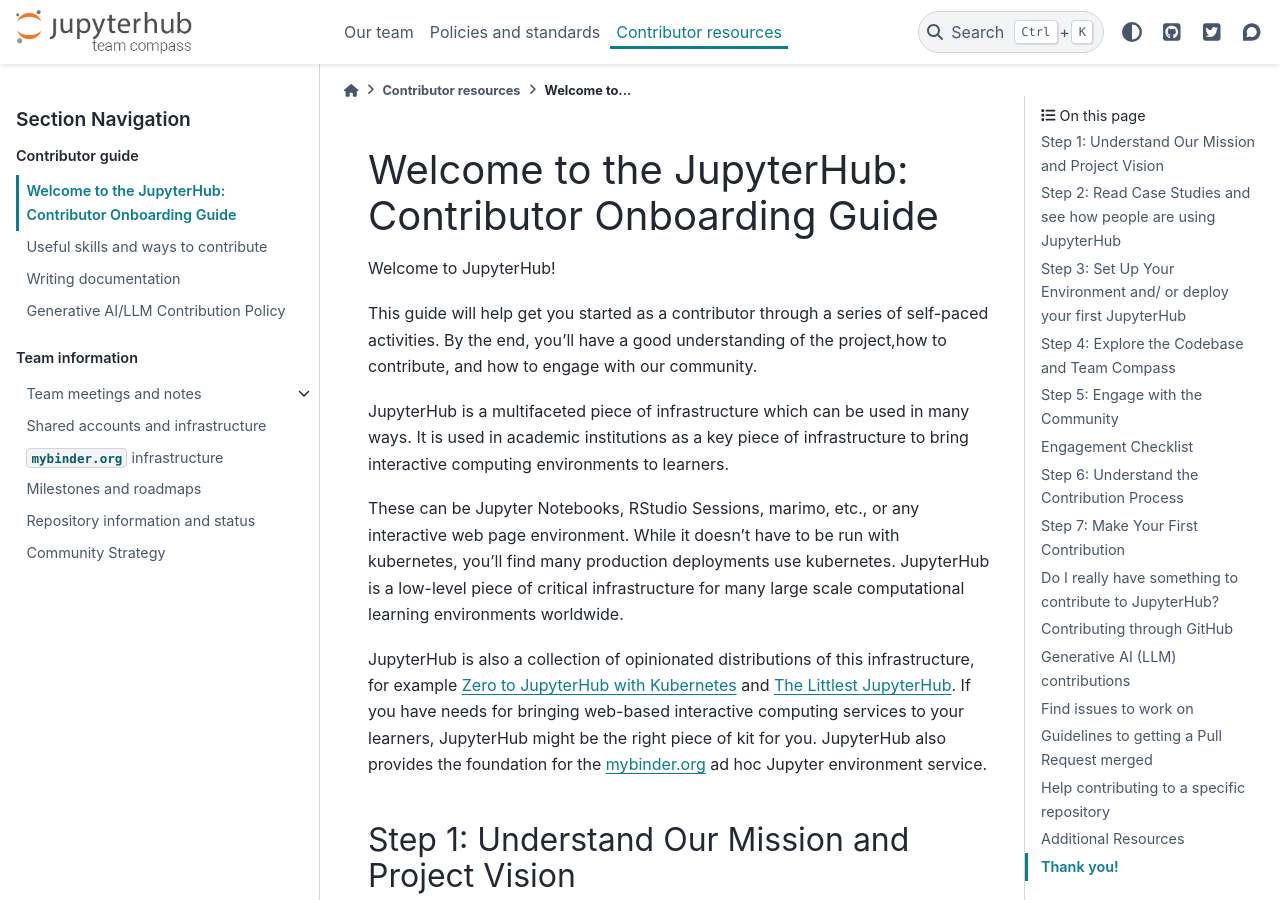
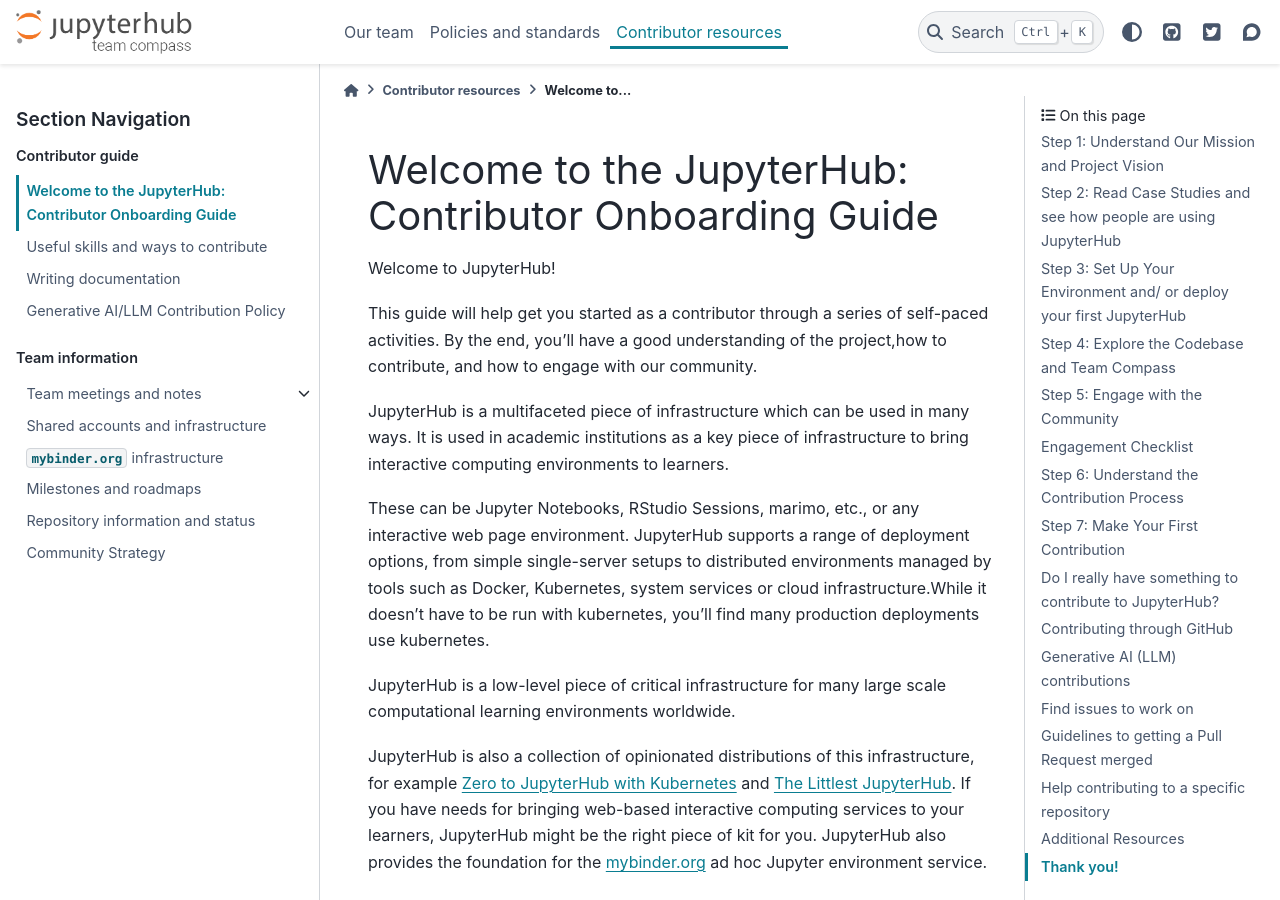
Before and after one commit to jupyterhub/team-compass, a Sphinx documentation site: the page built from docs/contribute/guide.md, in a window 1280 px wide and 900 px high. Built offline with Sphinx 7.4.7 and the PyData theme 0.15.4, drawn with Linux system fonts in a browser that asks for light colours; the version number could not be read and is left out; some of the changed text lies outside the part shown.

```diff
--- a/docs/contribute/guide.md
+++ b/docs/contribute/guide.md
@@ -10,7 +10,8 @@ It is used in academic institutions as a key piece of infrastructure
 to bring interactive computing environments to learners.
 
 These can be Jupyter Notebooks, RStudio Sessions, marimo, etc., or any interactive web page environment.
-While it doesn't have to be run with kubernetes, you'll find many production deployments use kubernetes.
+JupyterHub supports a range of deployment options, from simple single-server setups to distributed environments managed by tools such as Docker, Kubernetes, system services or cloud infrastructure.While it doesn't have to be run with kubernetes, you'll find many production deployments use kubernetes.
+
 JupyterHub is a low-level piece of critical infrastructure for many large scale computational learning environments worldwide.
 
 JupyterHub is also a collection of opinionated distributions of this infrastructure, for example [Zero to JupyterHub with Kubernetes](https://z2jh.jupyter.org/)
@@ -202,7 +203,13 @@ These are not strict rules, but recommended guidelines from the JupyterHub maint
   This makes it easier to find all changes since the last deployment `git log --merges --pretty=format:"%h %<(10,trunc)%an %<(15)%ar %s" <deployed-revision>..` and your PR easier to review.
 - **Make it clear when your PR is ready for review.**
   Prefix the title of your pull request (PR) with `[MRG]` if the contribution is complete and should be subjected to a detailed review.
+
+- **Link the issue you're working on.**
+  Including a link to the issue your pull request seeks to address so collaborators and reviewers can easily understand the context, track progress and provide more effective feedback on your contribution.
+
 - **Use commit messages to describe _why_ you are proposing the changes you are proposing.**
+#a great example of a commit message#
+
 - **Try to not rush changes** (the definition of rush depends on how big your changes are).
   JupyterHub is maintained by a global community of contributors, many of whom are volunteers. Reviews may take time, so please be patient.
   Wait patiently for a reviewer to merge the PR.
```
